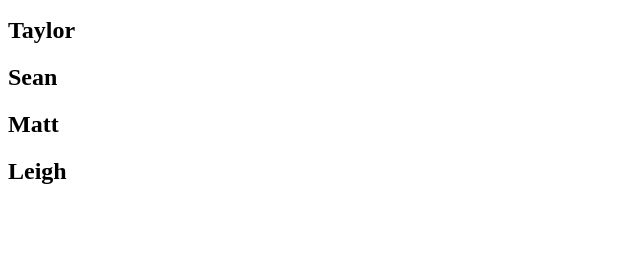
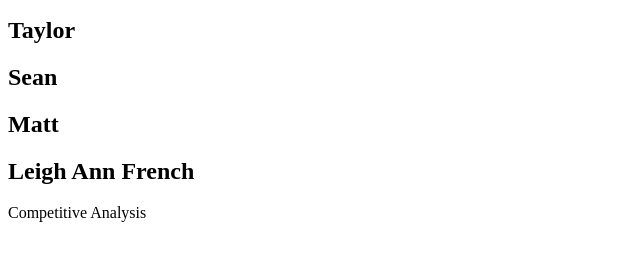
Before and after one commit to Sbarr2/pm2_research_ptclibrary-main, a plain HTML site: page index.html in a window 1280 px wide. Shown: the part 110-370 px from the top of the page, without its empty margins (0-640 px from the left). Drawn offline with Linux system fonts and the light colour scheme.

Commit message:
update Leigh and add task

```diff
--- a/index.html
+++ b/index.html
@@ -3,21 +3,14 @@
 <html lang="en">
 
     <head>
-
         <meta charset="utf-8">
         <meta name="viewport" content="width=device-width, initial-scale=1, maximum-scale=1">
         <title>PTC Library Project</title>
-
     </head>
-
     <body>
-
         <header>
-
             <h1>PTC Library Project Research</h1>
-
         </header>
-
         <main>
 
             <h2>Katriona</h2>
@@ -28,10 +21,8 @@
 
             <h2>Matt</h2>
 
-            <h2>Leigh</h2>
-
+            <h2>Leigh Ann French</h2>
+            <p>Competitive Analysis</p>
         </main>
-
     </body>
-
 </html>
```
